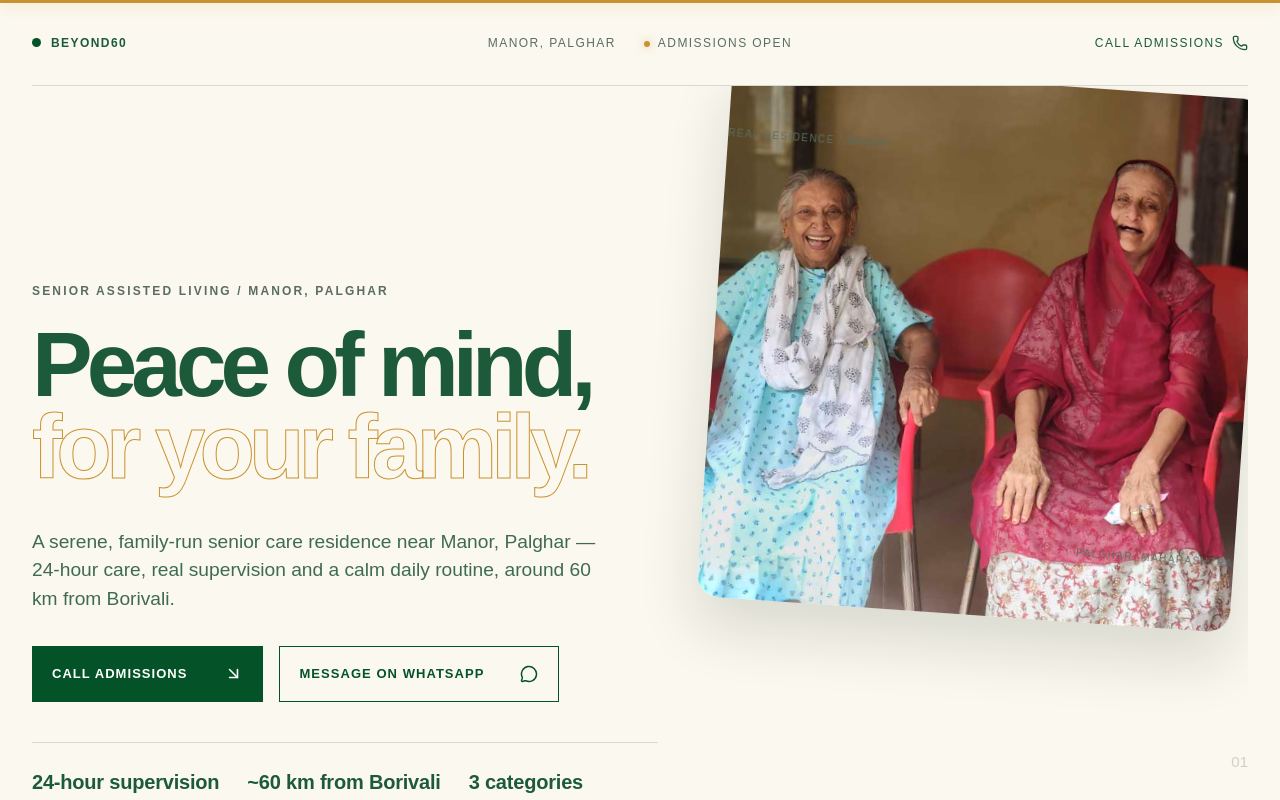
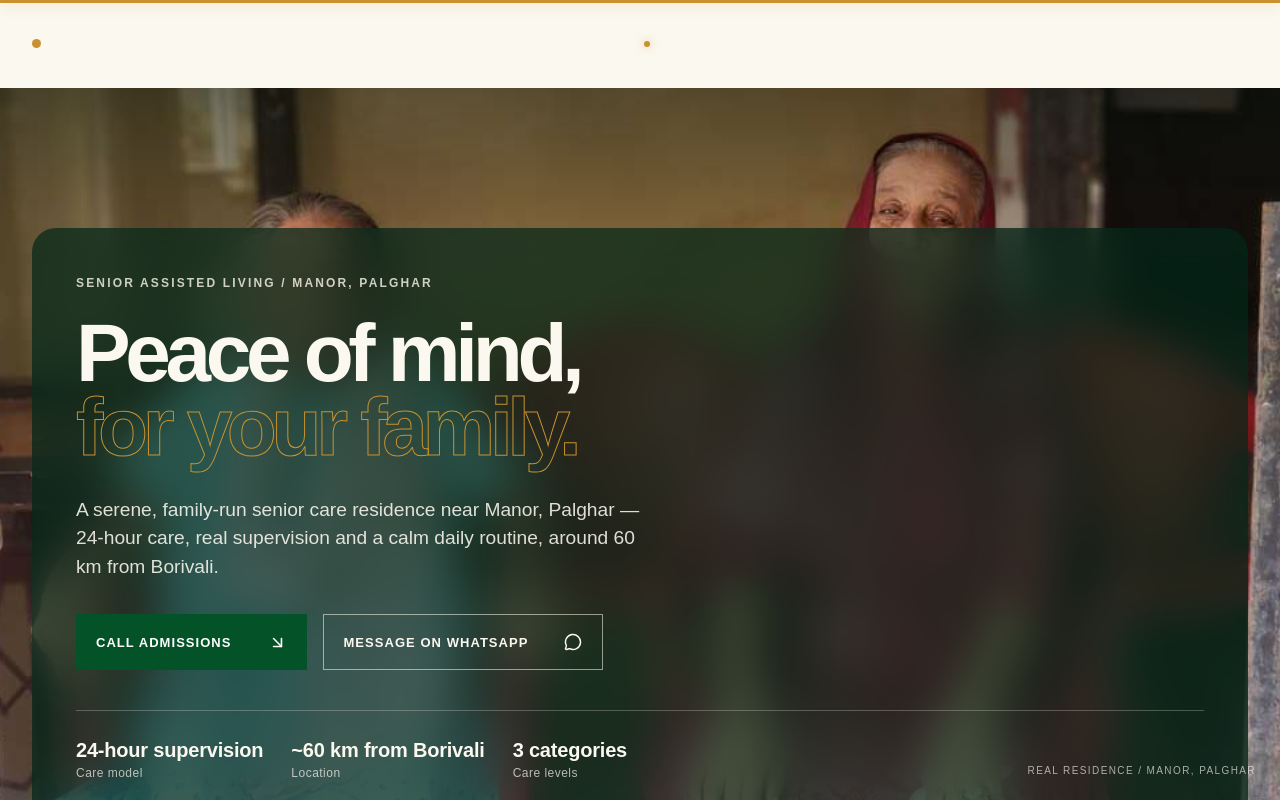
Before and after one commit to rozanirobeel-debug/beyond60-website, a Next.js app: page / in a window 1280 px wide. Shown: the top 800 px of the page. Built offline with nearby package versions, Linux system fonts and the light colour scheme.

Commit message:
Full-bleed cinematic hero: real photo from the start, glass caption panel instead of color-tinted overlay

```diff
--- a/app/globals.css
+++ b/app/globals.css
@@ -30,46 +30,59 @@ main > * { position: relative; z-index: 2; }
 .global-progress { position: fixed; z-index: 100; top: 0; left: 0; width: 100%; height: 3px; transform-origin: 0 50%; background: var(--signal); box-shadow: 0 0 16px rgba(201,146,47,.45); }
 
 .nav {
-  position: relative;
+  position: absolute;
+  top: 0; left: 50%;
+  transform: translateX(-50%);
   z-index: 20;
   display: grid;
   grid-template-columns: 1fr auto 1fr;
   align-items: center;
   min-height: 86px;
-  border-bottom: 1px solid var(--line);
+  color: var(--paper);
   font-size: 12px;
   letter-spacing: .12em;
   text-transform: uppercase;
 }
 .wordmark { display: inline-flex; align-items: center; gap: 10px; font-weight: 800; }
-.wordmark-dot { width: 9px; height: 9px; border-radius: 50%; background: var(--green-deep); }
-.nav-meta { display: flex; gap: 28px; color: var(--muted); }
+.wordmark-dot { width: 9px; height: 9px; border-radius: 50%; background: var(--signal); }
+.nav-meta { display: flex; gap: 28px; color: rgba(251,248,239,.75); }
 .live-dot::before { content: ''; display: inline-block; width: 6px; height: 6px; margin-right: 8px; border-radius: 50%; background: var(--signal); box-shadow: 0 0 10px rgba(201,146,47,.6); }
 .nav-action { justify-self: end; display: flex; align-items: center; gap: 8px; }
 
-.hero {
+.hero-full {
   position: relative;
   display: grid;
-  grid-template-columns: 1.08fr .92fr;
-  min-height: calc(100vh - 86px);
-  align-items: center;
-  gap: 56px;
-  padding-block: 74px 84px;
+  align-items: end;
+  min-height: 100vh;
   overflow: hidden;
+  padding-block: 0 90px;
 }
-.hero-copy { position: relative; z-index: 3; }
+.hero-bg { position: absolute; inset: 0; z-index: 0; overflow: hidden; }
+.hero-bg-photo { width: 100%; height: 100%; object-fit: cover; filter: saturate(1.04) contrast(1.02); }
+.hero-bg-overlay { position: absolute; inset: 0; background: linear-gradient(180deg, rgba(4,20,12,.32) 0%, transparent 16%); }
+.hero-copy {
+  position: relative;
+  z-index: 3;
+  color: var(--paper);
+  margin-top: auto;
+  padding: 48px 44px 40px;
+  border-radius: 24px 24px 0 0;
+  background: rgba(4,40,25,.72);
+  backdrop-filter: blur(22px) saturate(1.1);
+}
 .kicker { margin: 0 0 26px; color: var(--muted); font-size: 12px; font-weight: 700; letter-spacing: .18em; text-transform: uppercase; }
-.hero h1, .section-heading h2, .manifesto h2, .deploy h2 {
+.hero-copy .kicker { color: rgba(251,248,239,.8); }
+.hero-copy h1, .section-heading h2, .manifesto h2, .deploy h2 {
   margin: 0;
   color: var(--ink);
   font-weight: 600;
   letter-spacing: -.065em;
   line-height: .9;
 }
-.hero h1 { font-size: clamp(68px, 7.1vw, 124px); }
-.hero h1 span { display: block; }
-.hero h1 span:last-child { color: transparent; -webkit-text-stroke: 1px var(--signal); }
-.hero-description { max-width: 580px; margin: 40px 0 32px; color: #3f6b52; font-size: clamp(18px, 1.5vw, 24px); line-height: 1.5; }
+.hero-copy h1 { color: var(--paper); font-size: clamp(56px, 6.4vw, 108px); }
+.hero-copy h1 span { display: block; }
+.hero-copy h1 span:last-child { color: transparent; -webkit-text-stroke: 1px var(--signal); }
+.hero-description { max-width: 580px; margin: 32px 0 32px; color: rgba(251,248,239,.88); font-size: clamp(18px, 1.5vw, 22px); line-height: 1.5; }
 .primary-cta { position: relative; display: inline-flex; overflow: hidden; color: var(--white); background: var(--green-deep); font-size: 13px; font-weight: 800; letter-spacing: .08em; text-transform: uppercase; }
 .button-content { position: relative; z-index: 2; display: inline-flex; align-items: center; gap: 36px; padding: 18px 20px; }
 .button-fill { position: absolute; z-index: 1; inset: auto 0 0; height: 0; background: var(--signal); transition: height .42s var(--ease-out); }
@@ -77,20 +90,18 @@ main > * { position: relative; z-index: 2; }
 .magnetic-link:hover .button-content { color: var(--ink); }
 .magnetic-link svg { transition: transform .42s var(--ease-out); }
 .magnetic-link:hover svg { transform: rotate(-45deg) translate(2px, -2px); }
+.primary-cta.inverse.light { color: var(--paper); border-color: rgba(251,248,239,.55); }
+.primary-cta.inverse.light .button-fill { background: var(--paper); }
+.primary-cta.inverse.light:hover .button-content { color: var(--ink); }
 .hero-actions { display: flex; flex-wrap: wrap; gap: 16px; }
-.trust-strip { display: flex; flex-wrap: wrap; gap: 28px; margin-top: 40px; padding-top: 28px; border-top: 1px solid var(--line); }
-.trust-strip span { display: flex; flex-direction: column; gap: 4px; color: var(--muted); font-size: 12px; letter-spacing: .04em; }
-.trust-strip strong { color: var(--ink); font-size: 20px; font-weight: 700; letter-spacing: -.01em; }
-.hero-visual { position: relative; aspect-ratio: 1; min-width: 0; border-radius: var(--radius); overflow: hidden; box-shadow: 0 30px 60px rgba(12,33,24,.14); }
-.hero-photo { position: relative; z-index: 2; width: 100%; height: 100%; object-fit: cover; border-radius: var(--radius); filter: saturate(1.05) contrast(1.02); }
-.orb-fallback { position: absolute; inset: 27%; border: 1px solid var(--line); transform: rotate(45deg); }
-.orbit { position: absolute; inset: 14%; border: 1px solid rgba(12,33,24,.16); border-radius: 50%; pointer-events: none; }
-.orbit-one { transform: rotateX(65deg); }
-.orbit-two { transform: rotateY(65deg); }
+.trust-strip { display: flex; flex-wrap: wrap; gap: 28px; margin-top: 40px; padding-top: 28px; border-top: 1px solid rgba(251,248,239,.25); }
+.trust-strip span { display: flex; flex-direction: column; gap: 4px; color: rgba(251,248,239,.7); font-size: 12px; letter-spacing: .04em; }
+.trust-strip strong { color: var(--paper); font-size: 20px; font-weight: 700; letter-spacing: -.01em; }
 .visual-label { position: absolute; z-index: 3; color: var(--muted); font-size: 10px; letter-spacing: .14em; }
+.hero-full-label { color: rgba(251,248,239,.65); }
 .top-left { top: 12%; left: 0; }
 .bottom-right { right: 0; bottom: 12%; }
-.hero-index { position: absolute; right: 0; bottom: 30px; color: rgba(12,33,24,.18); font-size: 15px; }
+.hero-full .bottom-right { right: 24px; bottom: 24px; }
 
 .scroll-story { position: relative; height: 320vh; color: var(--ink); }
 .story-sticky { position: sticky; top: 0; height: 100vh; overflow: hidden; }
@@ -192,10 +203,12 @@ main > * { position: relative; z-index: 2; }
 @media (max-width: 900px) {
   .shell { width: min(100% - 36px, 1440px); }
   .section { padding-block: 90px; }
-  .nav { grid-template-columns: 1fr auto; }
+  .nav { grid-template-columns: 1fr auto; padding-inline: 18px; }
   .nav-meta { display: none; }
-  .hero { grid-template-columns: 1fr; padding-top: 80px; }
-  .hero-visual { width: min(100%, 620px); margin-inline: auto; }
+  .hero-full { padding-block: 0 40px; min-height: 100vh; }
+  .hero-copy { padding: 28px 22px 32px; margin-top: 210px; }
+  .hero-description { margin: 20px 0 24px; }
+  .trust-strip { margin-top: 24px; padding-top: 20px; gap: 18px; }
   .section-heading, .principles-grid { grid-template-columns: 1fr; }
   .section-heading > p:last-child { margin-left: 0; }
   .deploy-steps { grid-template-columns: 1fr; }
@@ -216,9 +229,7 @@ main > * { position: relative; z-index: 2; }
 @media (max-width: 620px) {
   .nav-action { font-size: 0; gap: 0; }
   .nav-action svg { width: 20px; height: 20px; }
-  .hero h1 { font-size: clamp(54px, 17vw, 88px); }
-  .hero { gap: 10px; }
-  .hero-visual { margin-top: -20px; }
+  .hero-copy h1 { font-size: clamp(48px, 17vw, 76px); }
   .module-row { grid-template-columns: 36px 1fr auto; gap: 14px; padding-block: 28px; }
   .module-arrow { display: none; }
   .module-status { grid-column: 2; justify-self: start; }
--- a/components/experience.tsx
+++ b/components/experience.tsx
@@ -26,12 +26,24 @@ export function Experience() {
   const { scrollYProgress } = useScroll()
   const progress = useSpring(scrollYProgress, { stiffness: 120, damping: 24, mass: 0.3 })
   const heroCopyY = useTransform(scrollYProgress, [0, 0.16], [0, 110])
-  const heroVisualY = useTransform(scrollYProgress, [0, 0.16], [0, -90])
-  const heroVisualRotate = useTransform(scrollYProgress, [0, 0.16], [0, 4])
+  const heroVisualY = useTransform(scrollYProgress, [0, 0.3], ['0%', '14%'])
 
   return (
     <main>
       <motion.div className="global-progress" style={{ scaleX: progress }} />
+
+      <section className="hero-full" id="top">
+        <motion.div
+          className="hero-bg"
+          style={reduceMotion ? undefined : { y: heroVisualY, scale: 1.06 }}
+          initial={false}
+          animate={{ opacity: 1 }}
+          transition={transition}
+        >
+          <img className="hero-bg-photo" src={assetPath('/images/gallery-2.jpg')} alt="Beyond60 residents smiling at the residence" />
+          <div className="hero-bg-overlay" />
+        </motion.div>
+
         <nav className="nav shell">
           <a className="wordmark" href="#top" aria-label="Beyond60 home">
             <span className="wordmark-dot" />
@@ -46,9 +58,8 @@ export function Experience() {
           </a>
         </nav>
 
-      <section className="hero shell" id="top">
         <motion.div
-          className="hero-copy"
+          className="hero-copy shell"
           style={reduceMotion ? undefined : { y: heroCopyY }}
           initial={false}
           animate="visible"
@@ -71,7 +82,7 @@ export function Experience() {
             <MagneticLink className="primary-cta" href={siteConfig.ctaHref}>
               {siteConfig.cta} <ArrowDownRight size={19} />
             </MagneticLink>
-            <MagneticLink className="primary-cta inverse" href={siteConfig.secondaryCtaHref}>
+            <MagneticLink className="primary-cta inverse light" href={siteConfig.secondaryCtaHref}>
               {siteConfig.secondaryCta} <MessageCircle size={18} />
             </MagneticLink>
           </motion.div>
@@ -85,21 +96,7 @@ export function Experience() {
           </motion.div>
         </motion.div>
 
-        <motion.div
-          className="hero-visual"
-          style={reduceMotion ? undefined : { y: heroVisualY, rotate: heroVisualRotate }}
-          initial={false}
-          animate={{ opacity: 1, scale: 1 }}
-          transition={{ ...transition, delay: reduceMotion ? 0 : 0.25 }}
-        >
-          <div className="visual-label top-left">REAL RESIDENCE / MANOR</div>
-          <div className="visual-label bottom-right">PALGHAR, MAHARASHTRA</div>
-          <img className="hero-photo" src={assetPath('/images/gallery-2.jpg')} alt="Beyond60 residents smiling at the residence" />
-          <div className="orbit orbit-one" />
-          <div className="orbit orbit-two" />
-        </motion.div>
-
-        <div className="hero-index">01</div>
+        <div className="visual-label bottom-right hero-full-label">REAL RESIDENCE / MANOR, PALGHAR</div>
       </section>
 
       <div id="motion-lab">
```
Also changed, not shown: 1 other file (tests, documents, lock files or other folders). Lines whose indentation alone changed are shown as unchanged.
